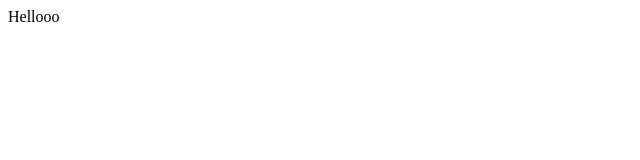
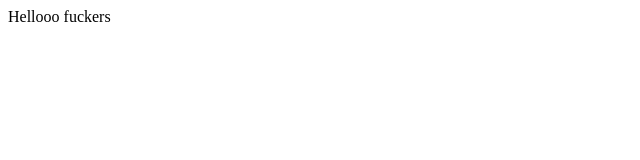
Before and after one commit to Fienw3/2022-GitTestOne, a plain HTML site: page index.html in a window 1280 px wide. Shown: the full height of the page, 0-640 px from the left. Drawn offline with Linux system fonts and the light colour scheme.

Commit message:
Update index.html

```diff
--- a/index.html
+++ b/index.html
@@ -1 +1 @@
-<p>Hellooo</p>
+<p>Hellooo fuckers</p>
```
